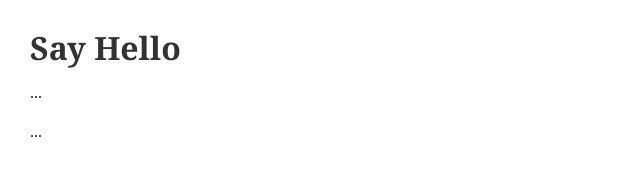
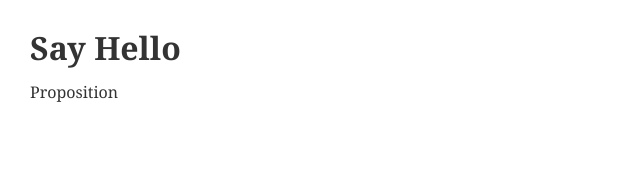
Before and after one commit to frostizz/sayhello, a plain HTML site: page index.html in a window 1280 px wide. Shown: the whole page, without its empty margins (0-640 px from the left). Drawn offline with Linux system fonts and the light colour scheme.

Commit message:
proposition

```diff
--- a/index.html
+++ b/index.html
@@ -16,8 +16,7 @@
       </div>
       <div id="content">
         <h1 id="">Say Hello</h1>
-        <p>...</p>
-        <p>...</p>
+        <p>Proposition</p>
       </div>
     </div>
     <div id="footer">
```
